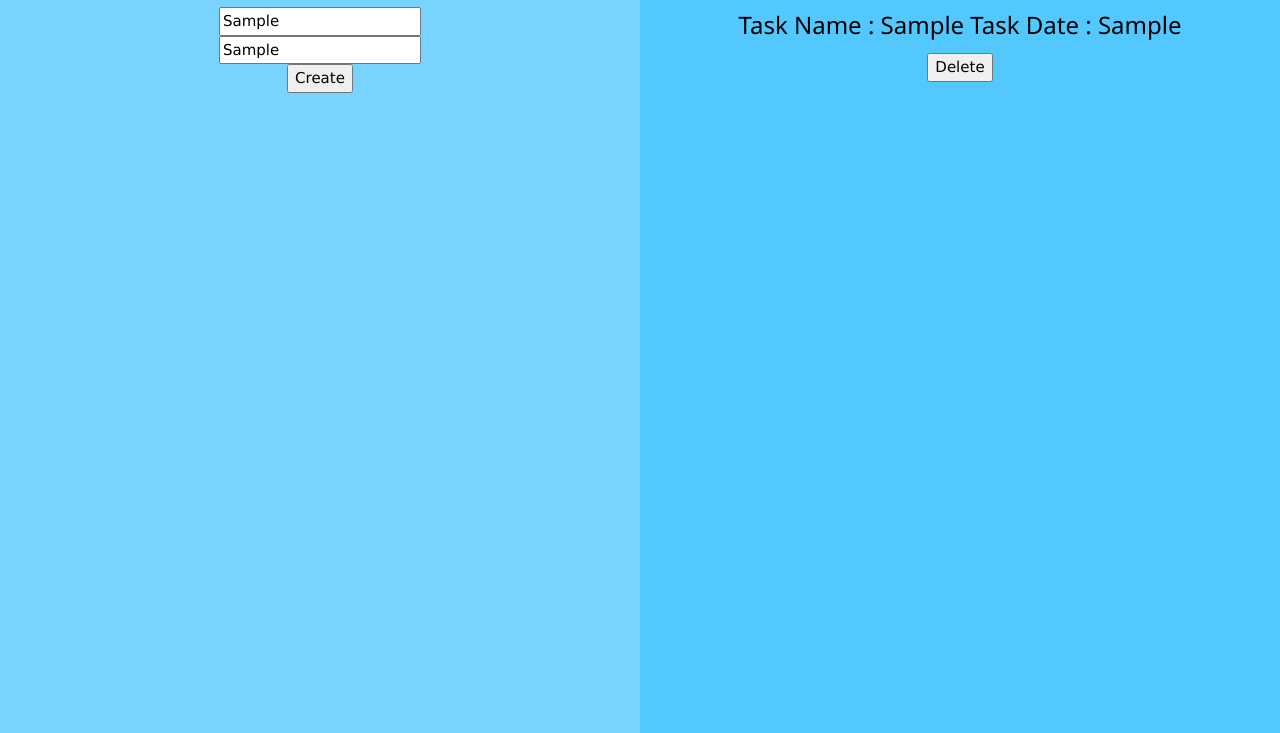
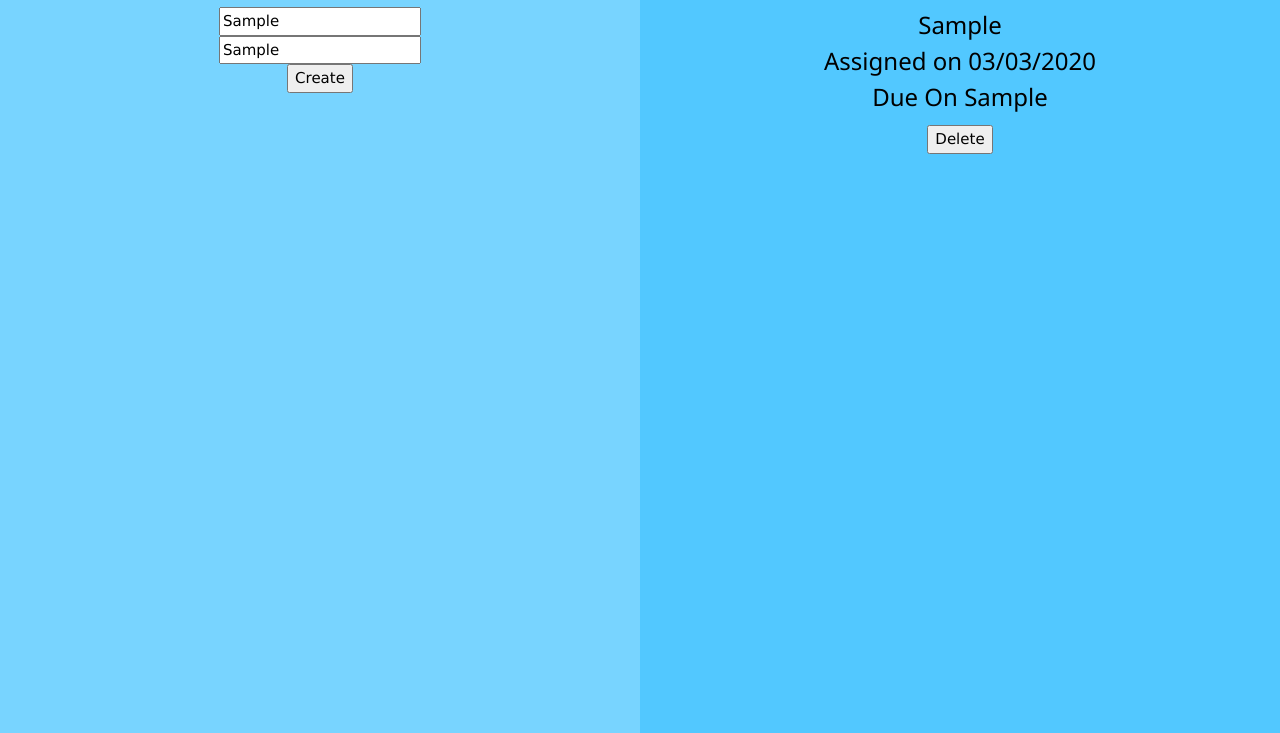
Before and after one commit to LloydPearce/HomeworkHelp, a plain HTML site: page homepage.html in a window 1280 px wide. Both pictures are taken after typing "Sample", "Sample" into the empty fields and a click on the button "Create". Shown: the part 119-852 px from the top of the page. Drawn offline with nearby package versions, Linux system fonts and the light colour scheme; no server answers.

Commit message:
Due Date and Assigned On
Differentiates between Date Due and Date Assigned

```diff
--- a/homepage.html
+++ b/homepage.html
@@ -30,7 +30,7 @@
         <h1>Enter a Task</h1>
         <input type = "text" placeholder = "Task Name" id = "nameField">
         <br>
-        <input type = "text" placeholder = "Task Date" id = "dateField">
+        <input type = "text" placeholder = "Due Date(m/d/y)" id = "dateField">
         <br>
         <button onclick = "writeData()">Create</button>
       </div>
--- a/index.js
+++ b/index.js
@@ -23,15 +23,25 @@ function writeData(){
   //index of the newest task
   var index = tasks.length - 1;
 
+  //Getting the Date assigned
+  var dateAssigned = new Date();
+
+  var dd = String(dateAssigned.getDate()).padStart(2, '0');
+  var mm = String(dateAssigned.getMonth() + 1).padStart(2, '0');
+  var yyyy = dateAssigned.getFullYear();
+
+  dateAssigned = mm + '/' + dd + '/' + yyyy;
+
+
   //Creating the Div of the task
-  var div = document.createElement("div");
+    var div = document.createElement("div");
 
-  //Editing the inner part of the Div
-  div.innerHTML = "<h3>Task Name : " + taskName + " Task Date : " + taskDate +"</h3>" + "<button id = " + index +" onclick = 'deleteData(this.id)'>Delete</button>";
+    //Editing the inner part of the Div
+    div.innerHTML = "<h3>" + taskName + "<br>Assigned on " + dateAssigned + "<br>Due On " + taskDate +"</h3>" + "<button id = " + index +" onclick = 'deleteData(this.id)'>Delete</button>";
 
-  //Giving the Div a class name
-  var className = "task" + index;
-  div.classList.add(className);
+    //Giving the Div a class name
+    var className = "task" + index;
+    div.classList.add(className);
 
   //Printing the array into the HTML website
   document.querySelector(".displayArea").appendChild(div);
```
